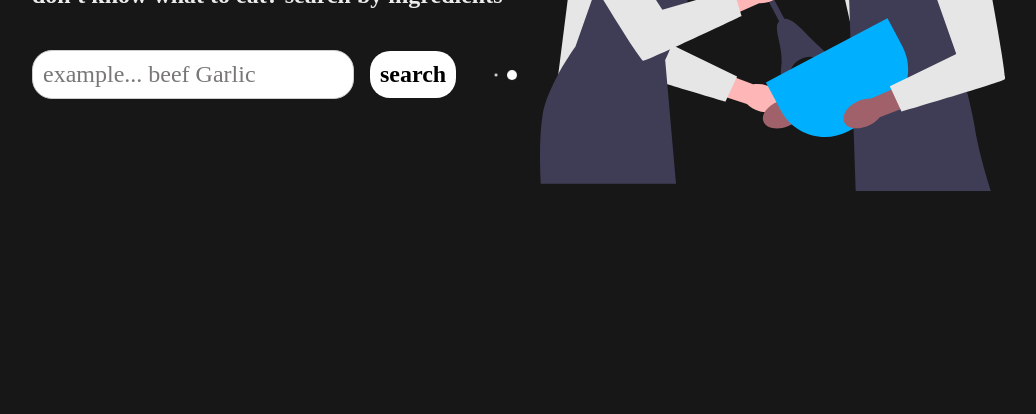
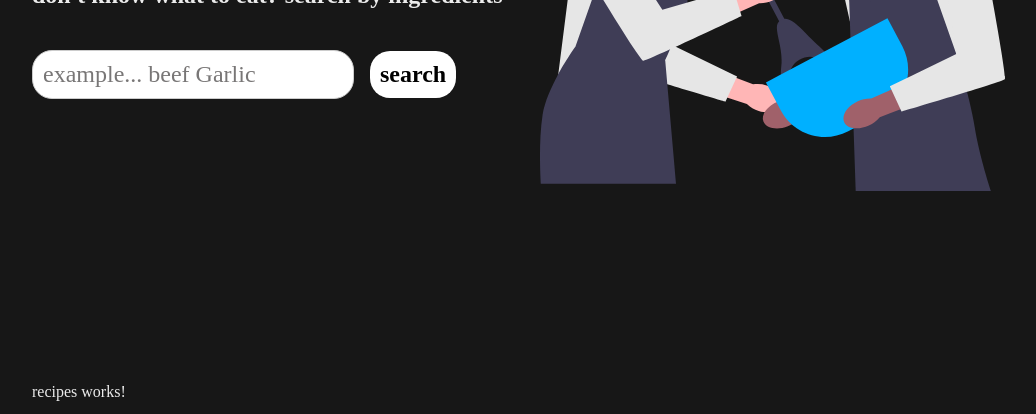
Before and after one commit to Mike-codelive/Recipe-Search-App, an Angular app: page / in a window 1280 px wide. Shown: the part 433-847 px from the top of the page, without its empty margins (128-1164 px from the left). Before the commit the page ends 800 px from the top, so only its background shows below. Built offline with nearby package versions, Linux system fonts and the light colour scheme.

Commit message:
Recipe service

```diff
--- a/src/app/app.component.html
+++ b/src/app/app.component.html
@@ -1 +1 @@
-<app-header></app-header>
+<app-header></app-header> <app-recipes></app-recipes>
--- a/src/app/app.component.ts
+++ b/src/app/app.component.ts
@@ -1,11 +1,12 @@
 import { Component } from '@angular/core';
 import { HeaderComponent } from './header/header.component';
+import { RecipesComponent } from './recipes/recipes.component';
 // import { RouterOutlet } from '@angular/router';
 
 @Component({
   selector: 'app-root',
   standalone: true,
-  imports: [HeaderComponent],
+  imports: [HeaderComponent, RecipesComponent],
   templateUrl: './app.component.html',
   styleUrl: './app.component.css',
 })
--- a/src/app/header/header.component.ts
+++ b/src/app/header/header.component.ts
@@ -4,6 +4,7 @@ import { FormsModule } from '@angular/forms';
 
 import { HttpClient } from '@angular/common/http';
 import { Recipe } from '../recipe.model';
+import { RecipeService } from '../services/recipe.service';
 
 const apiUrl = ApiUrl.apiUrl;
 
@@ -15,20 +16,29 @@ const apiUrl = ApiUrl.apiUrl;
   styleUrl: './header.component.css',
 })
 export class HeaderComponent {
+  private recipeService = inject(RecipeService);
   private httpClient = inject(HttpClient);
   private destroyRef = inject(DestroyRef);
-  enteredIngredients = '';
-  isFetching = signal(true);
+  enteredIngredients = signal('');
+  isFetching = signal(false);
+
+  ingredientsInParams() {
+    const params = { ingredients: this.enteredIngredients().trim() };
+    return params;
+  }
 
   submitIngredients() {
-    if (this.enteredIngredients === '') return;
+    if (this.enteredIngredients() === '') return;
     this.isFetching.set(true);
-    const params = { ingredients: this.enteredIngredients.trim() };
+
+    const params = this.ingredientsInParams();
+
     const subscription = this.httpClient
       .get<{ recipes: Recipe[] }>(`${apiUrl}search/`, { params })
       .subscribe({
         next: (resdata) => {
           console.log(resdata);
+          this.recipeService.recipes.set(resdata.recipes);
         },
         complete: () => {
           this.isFetching.set(false);
--- /dev/null
+++ b/src/app/recipes/recipes.component.html
@@ -0,0 +1,5 @@
+<p>recipes works!</p>
+@if (recipes()) { @for (recipe of recipes(); track recipe.id) {
+
+<h1>{{ recipe.title }}</h1>
+} }
--- /dev/null
+++ b/src/app/recipes/recipes.component.ts
@@ -0,0 +1,19 @@
+import { Component, computed, inject } from '@angular/core';
+import { RecipeService } from '../services/recipe.service';
+import { Recipe } from '../recipe.model';
+
+@Component({
+  selector: 'app-recipes',
+  standalone: true,
+  imports: [],
+  templateUrl: './recipes.component.html',
+  styleUrl: './recipes.component.css',
+})
+export class RecipesComponent {
+  private recipeService = inject(RecipeService);
+  recipes = computed(() => this.recipeService.recipes() as Recipe[]);
+
+  // trackByFn(index: number, recipe: any): number {
+  //   return recipe.id;
+  // }
+}
--- /dev/null
+++ b/src/app/services/recipe.service.ts
@@ -0,0 +1,8 @@
+import { Injectable, signal } from '@angular/core';
+
+@Injectable({
+  providedIn: 'root',
+})
+export class RecipeService {
+  recipes = signal<{} | undefined>(undefined);
+}
```
Also changed, not shown: src/app/recipe.model.ts (+7 -7 lines), src/app/recipes/recipes.component.css (added).
